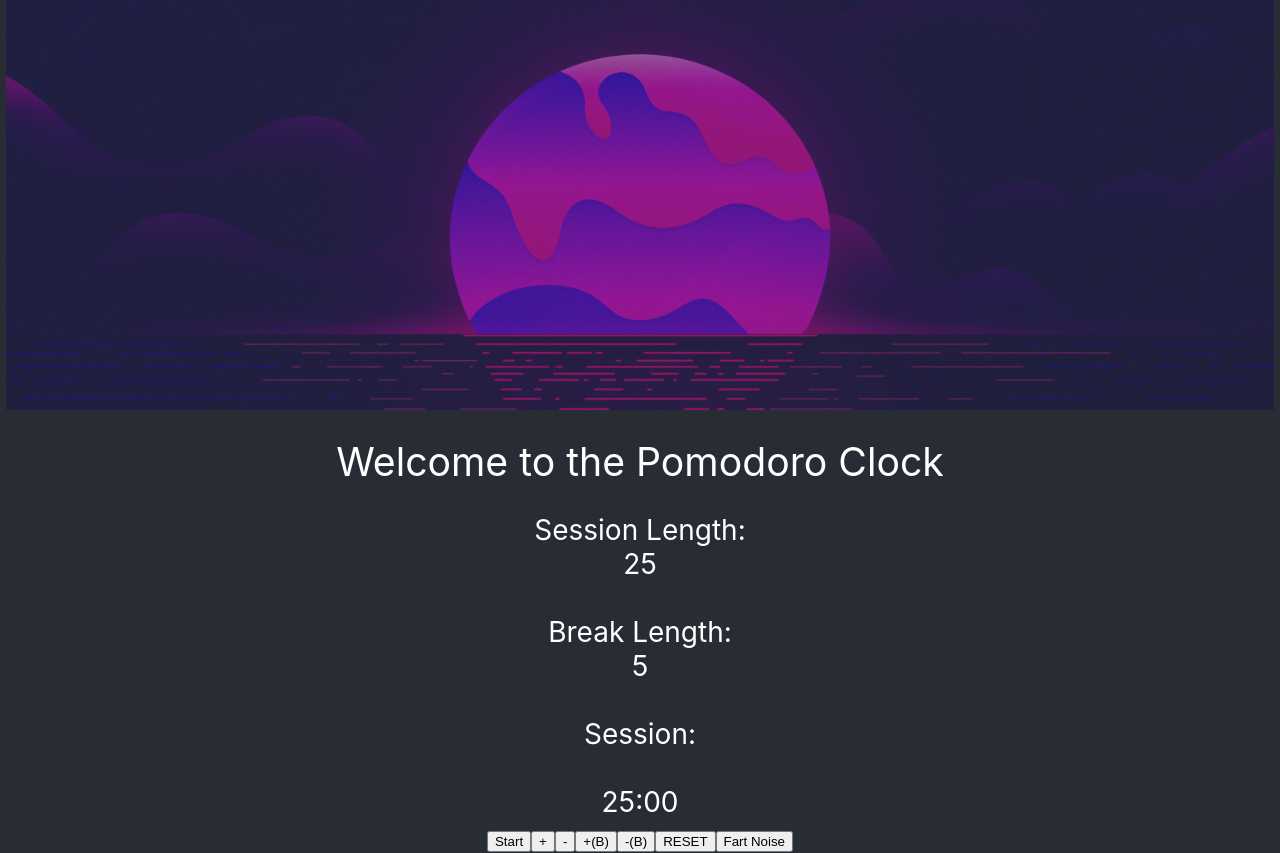
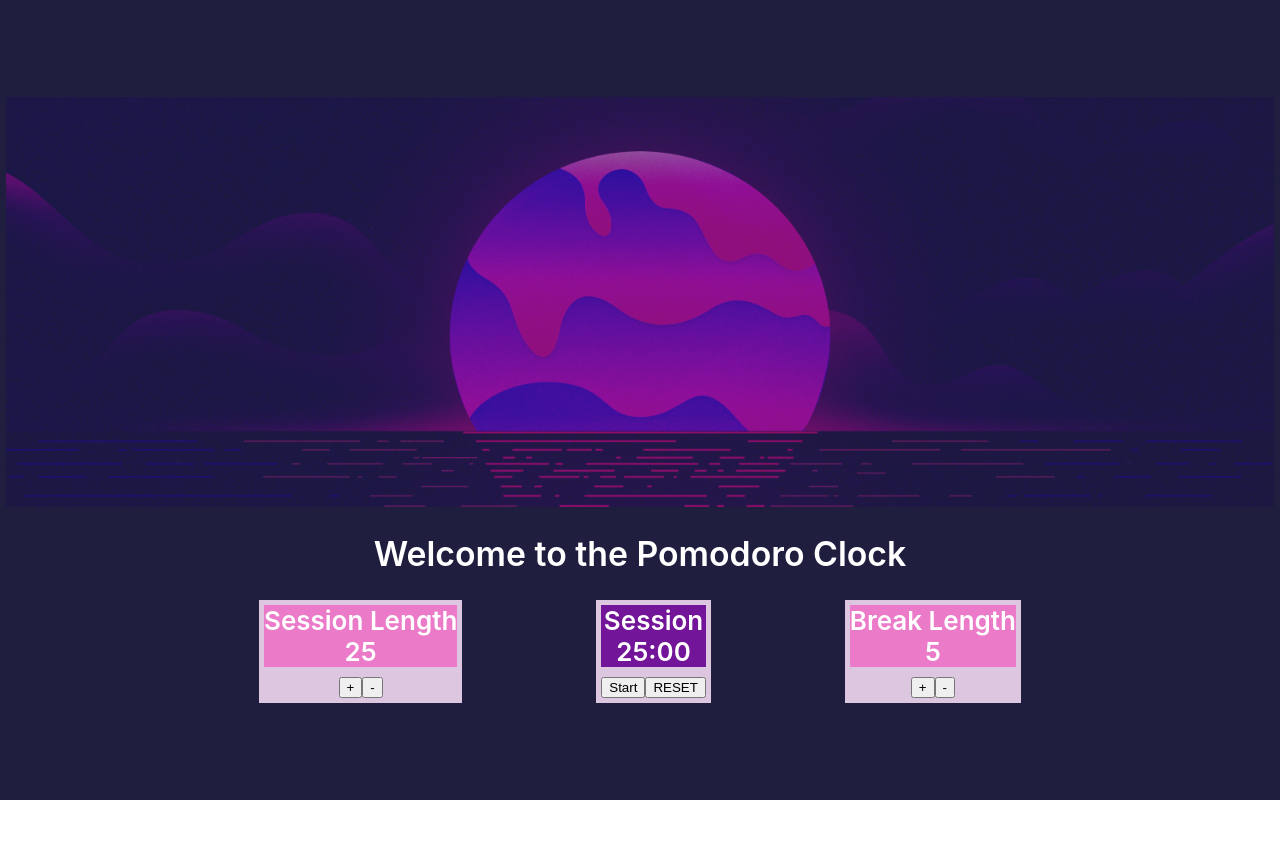
Before and after one commit to dvislearning/pomodoro-clock, a React (Create React App) app: page / in a window 1280 px wide. After the commit the page ends 800 px from the top, so only its background shows below. Built offline with nearby package versions, Linux system fonts and the light colour scheme.

Commit message:
finish main app design

```diff
--- a/src/App.css
+++ b/src/App.css
@@ -10,17 +10,41 @@
 }
 
 #header-string {
-  font-size: 1.4em;
+  font-size: 1.3em;
+}
+
+#timers-container {
+  display: flex;
+  justify-content: space-around;
+  width: 70vmax;
+}
+
+
+
+#main-timer, #set-session-container, #set-break-container {
+  display: flex;
+  background-color:  #dcc6e0;
+  padding: 5px;
+  flex-direction: column;
+}
+
+#main-timer-clock-label {
+  background-color: #731598;
+}
+
+#set-session-clock-label, #set-break-clock-label {
+  background-color: #eb7ac9;
 }
 
 .App-main {
-  background-color: #282c34;
+  background-color: #201e3f;
   min-height: 100vh;
   display: flex;
   flex-direction: column;
   align-items: center;
   justify-content: center;
-  font-size: calc(12px + 2vmin);
+  font-size: calc(10px + 2vmin);
+  font-weight: 600;
   color: white;
 }
 
--- a/src/App.js
+++ b/src/App.js
@@ -29,8 +29,7 @@ class App extends Component {
       isStopped: true,
       currentMode: 'Session',
       breakLength: 300,
-      sessionLength: 1500,
-      headerString:  "Welcome to the Pomodoro Clock"
+      sessionLength: 1500
     };
 
     this.startTimer = this.startTimer.bind(this);
@@ -221,21 +220,48 @@ class App extends Component {
       <div className="App-main">
         <img src={vapor} className="vapor-logo" alt="logo" />
         <p>
-          <span id="header-string">{this.state.headerString}</span>
+          <span id="header-string">Welcome to the Pomodoro Clock</span>
         </p>
+        <Sounds />
+
         <div id="timers-container">
-          <div id="session-label">Session Length:</div> <div id="session-length">{ sessionBreakMinify(this.state.sessionLength) }</div><br/>
-          <div id="break-label">Break Length:</div> <div id="break-length">{ sessionBreakMinify(this.state.breakLength) }</div><br/>
-          <div id="timer-label">{ this.state.currentMode }:</div> <br/>
-          <div id="time-left">{ timerDisplay }</div>
-          <Sounds />
-          <StartStop isStopped={this.state.isStopped} startTimer={this.startTimer} stopTimer={this.stopTimer}/>
-          <button className="mylittlebuttons" id="session-increment" onClick={this.incrementSession}>+</button>
-          <button className="mylittlebuttons" id="session-decrement"onClick={this.decrementSession}>-</button>
-          <button className="mylittlebuttons" id="break-increment" onClick={this.incrementBreak}>+(B)</button>
-          <button className="mylittlebuttons" id="break-decrement"onClick={this.decrementBreak}>-(B)</button>
-          <button className="mylittlebuttons" id="reset"onClick={this.reset}>RESET</button>
-          <button className="mylittlebuttons" id="fart"onClick={this.tester}>Fart Noise</button>
+
+          <div id="set-session-container">
+            <div id="main-set-sessions">
+              <div id="set-session-clock-label">
+              <div id="session-label">Session Length</div> <div id="session-length">{ sessionBreakMinify(this.state.sessionLength) }</div>
+              </div>
+            </div>
+            <div id="set-session-buttons">
+              <button className="mylittlebuttons" id="session-increment" onClick={this.incrementSession}>+</button>
+              <button className="mylittlebuttons" id="session-decrement"onClick={this.decrementSession}>-</button>
+            </div>
+          </div>
+
+          <div id="main-timer">
+            <div id="main-timer-clock-label">
+              <div id="timer-label">{ this.state.currentMode } </div>
+              <div id="time-left">{ timerDisplay }</div>
+            </div>
+            <div id="main-timer-buttons">
+              <StartStop isStopped={this.state.isStopped} startTimer={this.startTimer} stopTimer={this.stopTimer}/>
+              <button className="mylittlebuttons" id="reset"onClick={this.reset}>RESET</button>
+            </div>
+          </div>
+
+
+          <div id="set-break-container">
+            <div id="main-set-break">
+              <div id="set-break-clock-label">
+              <div id="break-label">Break Length</div> <div id="break-length">{ sessionBreakMinify(this.state.breakLength) }</div>
+              </div>
+            </div>
+            <div id="set-break-buttons">
+              <button className="mylittlebuttons" id="break-increment" onClick={this.incrementBreak}>+</button>
+              <button className="mylittlebuttons" id="break-decrement"onClick={this.decrementBreak}>-</button>
+            </div>
+          </div>
+
         </div>
       </div>
     </div>
```
